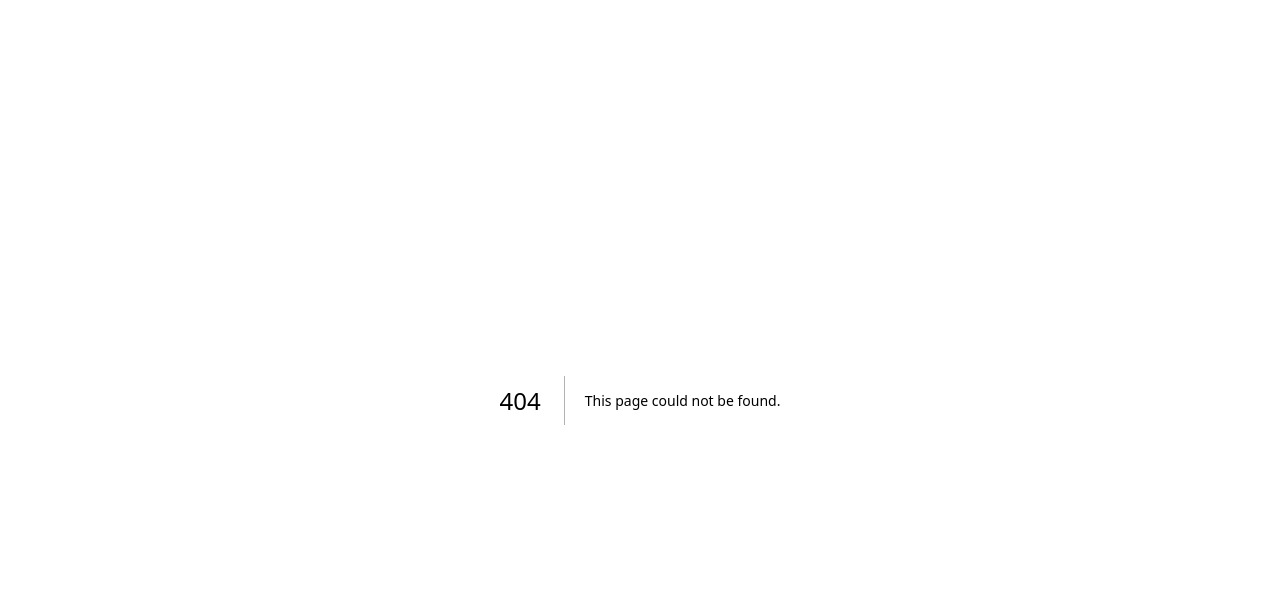
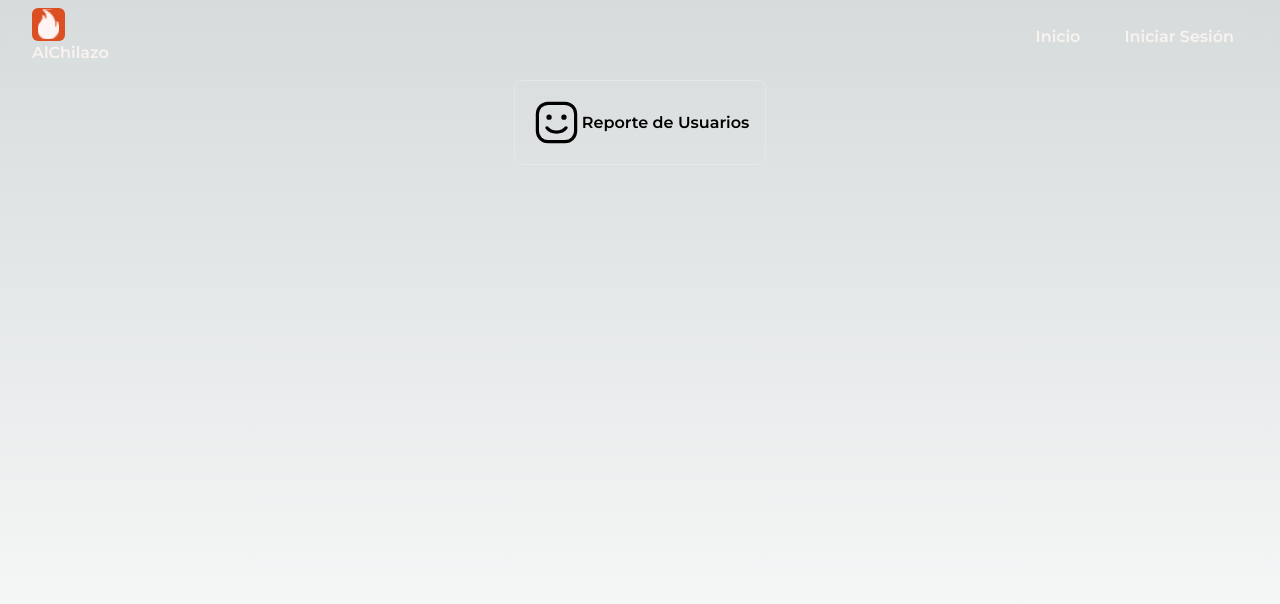
Before and after one commit to alexmaest/AYD1_Proyecto_Gr4, a Next.js app in the folder frontend/: page /admin/reports in a window 1280 px wide. Before the commit this address had no page. Shown: the top 604 px of the page. Built offline with nearby package versions, Linux system fonts and the light colour scheme; no server answers.

Commit message:
add reports home page

```diff
--- /dev/null
+++ b/frontend/src/app/admin/reports/page.tsx
@@ -0,0 +1,20 @@
+import UserLogo from '@/components/UserLogo'
+import Link from 'next/link'
+
+export default function Page () {
+  return (
+    <div className='h-screen'>
+      <div className='flex justify-center items-center py-20'>
+        <Link
+          href='/admin/reports/users'
+          className='flex justify-center items-center rounded-lg p-4 cursor-pointer border hover:border-yellow-300 duration-1000 transition-all'
+        >
+          <div className='flex justify-center items-center'>
+            <UserLogo className='fill-al-orange' />
+          </div>
+          <h1 className='font-semibold'>Reporte de Usuarios</h1>
+        </Link>
+      </div>
+    </div>
+  )
+}
```
